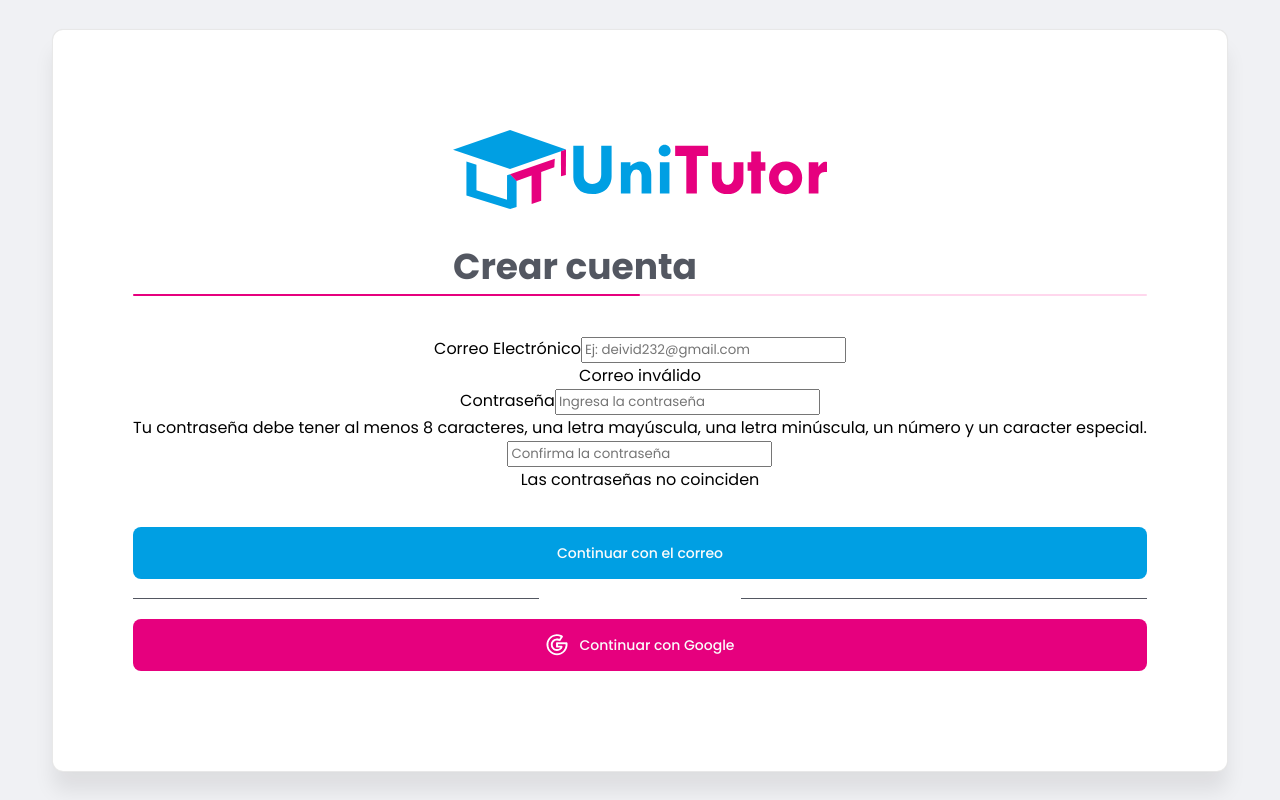
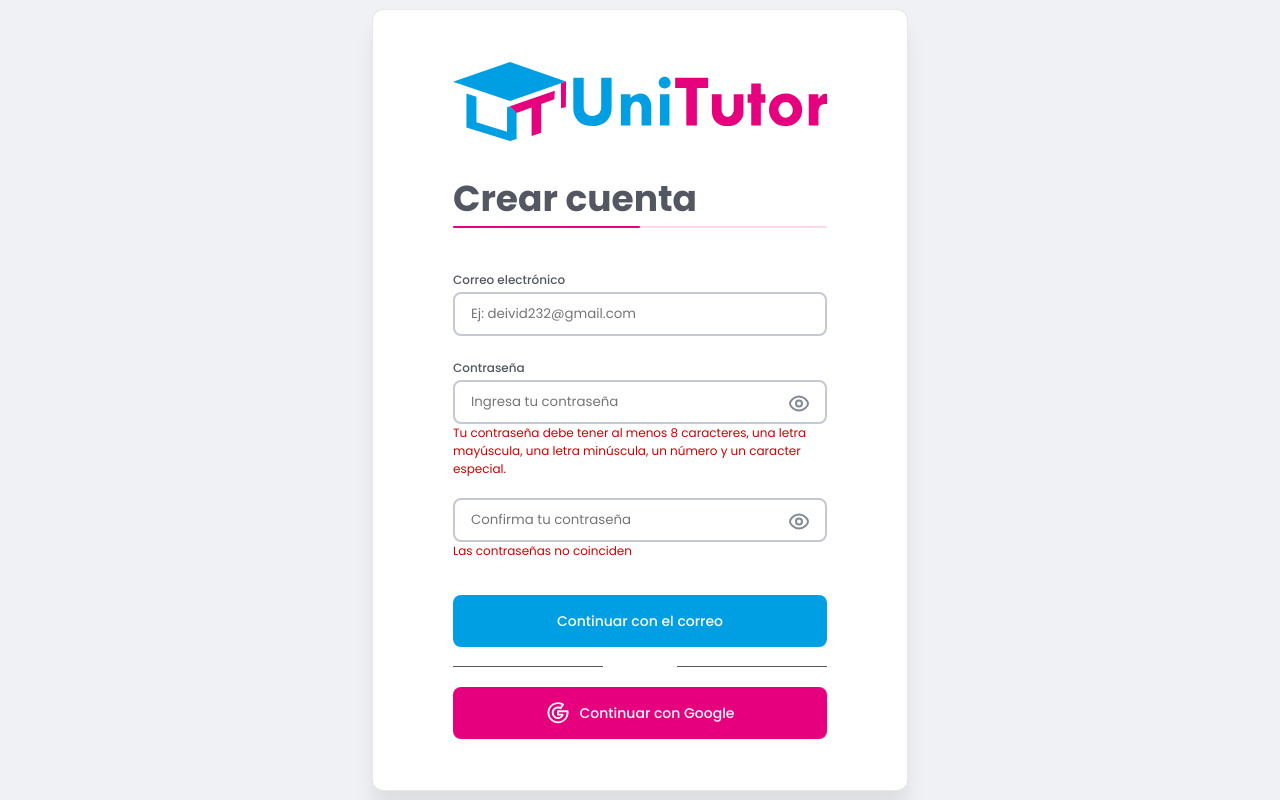
Before and after one commit to satovarr/unitutor, a React (Create React App) app in the folder client/: page / in a window 1280 px wide. Built offline with nearby package versions, Linux system fonts and the light colour scheme.

Commit message:
Minor style fixes
Fixed input styles that were previously overwritten. Styling is now complete

```diff
--- a/client/src/components/registerPage/FormFirstStepComponent.jsx
+++ b/client/src/components/registerPage/FormFirstStepComponent.jsx
@@ -1,5 +1,7 @@
 import React, { useEffect, useState } from 'react'
 import Button from './Button'
+import { PasswordField } from './PasswordField'
+import { InputGroup } from './InputGroup'
 import { GoogleButton } from './Button'
 
 export const FormFirstStepComponent = ( {info, setInfo, setFirstStep, display}) => {
@@ -53,7 +55,7 @@
     //Password validation
     useEffect(() => {
         //Must have at least 8 characters, 1upper case letter, 1lower case letter, 1 number and an special character.
-        if( /^(?=.*[a-z])(?=.*[A-Z])(?=.*\d)(?=.*[@$!%*?&])[A-Za-z\d@$!%*?&]{8,}$/.test(info.pass) ){
+        if ( /^(?=.*[a-z])(?=.*[A-Z])(?=.*\d)(?=.*[@$!%*?&+-^_])[A-Za-z\d@$!%*?&+-^_]{8,}$/.test(info.pass) ){
             if( (info.pass && info.passConfirm) && (info.pass === info.passConfirm)){
                 setIsValid({...isValid, pass: true});
             } else {
@@ -75,21 +77,25 @@
     }, [info.pass, info.passConfirm])
 
   return (
-    <div  className="FormSection form-mail-input" style={display? {display: "flex"}:{display: "none"}}>
-        <div>
-            <label htmlFor="email">Correo Electrónico</label>
-            <input
+    <div>
+        <div className='form-mail-input'>
+            <InputGroup
+                label="Correo electrónico"
+                id="email"
+                placeholder="Ej: deivid232@gmail.com"
                 type="text"
                 value={info.email}
-                placeholder="Ej: deivid232@gmail.com"
-                id="email"
-                name="email"
                 onChange={onInputChange}
+                name={'email'}
             />
-            <p id='emailError'>Correo inválido</p>
         </div>
 
-        <div>
+        <PasswordField
+            onChange={onInputChange}
+            values={[info.pass, info.passConfirm]}
+            names={['pass', 'passConfirm']}
+        />
+        {/* <div>
             <label htmlFor="pass">Contraseña</label>
             <input
                 type="password"
@@ -109,7 +115,7 @@
                 onChange={onInputChange}
             />
             <p id='confirmPassError'>Las contraseñas no coinciden</p>
-        </div>
+        </div> */}
 
         <div className='buttonsContainer'>
                 <Button text={'Continuar con el correo'}
--- a/client/src/components/registerPage/FormSecondStepComponent.jsx
+++ b/client/src/components/registerPage/FormSecondStepComponent.jsx
@@ -8,9 +8,7 @@
     const [image, setImage] = useState("https://cdn.pixabay.com/photo/2015/10/05/22/37/blank-profile-picture-973460_1280.png");
 
     const handleImageChange = ( {target} ) => {
-        console.log('hello')
         const modal = document.getElementById('image-load-modal')
-        console.log(modal)
         modal.classList.toggle('hidden')
         setImage(window.URL.createObjectURL(target.files[0]))
 
@@ -26,7 +24,9 @@
         setFirstStep(true)
     }
 
-    const onNameChange = ( { target } ) => setInfo({ ...info, name: target.value.trim() });
+    const onNameChange = ( { target } ) => {
+        setInfo({ ...info, name: target.value.trim() });
+    }
 
     const onTelChange = ( { target } ) => {
         if(/^\d*$/.test(target.value) && target.value.length <= 10){
@@ -48,35 +48,33 @@
                 <span className="icon">
                     <svg width="35" height="35" viewBox="0 0 35 35" fill="none" xmlns="http://www.w3.org/2000/svg">
                         <path d="M17.5665 31.535C25.4356 31.535 31.8147 25.1558 31.8147 17.2867C31.8147 9.41761 25.4356 3.03845 17.5665 3.03845C9.69739 3.03845 3.31824 9.41761 3.31824 17.2867C3.31824 25.1558 9.69739 31.535 17.5665 31.535Z" fill="none" strokeLinejoin="round" />
-                        <path d="M17.5665 11.5874V22.986"  strokeLinecap="round" strokeLinejoin="round" />
+                        <path d="M17.5665 11.5874V22.986" strokeLinecap="round" strokeLinejoin="round" />
                         <path d="M11.8672 17.2867H23.2658" strokeLinecap="round" strokeLinejoin="round" />
                     </svg>
                 </span>
                 <p>Foto de perfil</p>
             </label>
             <div className="second-form-inputs">
-                <div>
-                    <label htmlFor="name">Nombre</label>
-                    <input
+                <InputGroup
+                    label="Nombre"
+                    id="name"
+                    placeholder="Ingresa nombre completo"
                     type="text"
                     value={info.name}
-                        placeholder="Ingresa nombre completo"
-                        id="name"
-                        name="name"
                     onChange={onNameChange}
+                    name={'name'}
                 />
-                </div>
-                <div>
-                    <label htmlFor="name">Teléfono</label>
-                    <input
+
+                <InputGroup
+                    label="Número de teléfono (opcional)"
+                    id="tel"
+                    placeholder="Ingresa número de teléfono"
                     type="text"
                     value={info.tel}
-                        placeholder="(+57) | 3001231111"
-                        id="tel"
-                        name="tel"
                     onChange={onTelChange}
+                    name={'tel'}
                 />
-                </div>
+
             </div>
 
                 <div className="buttonsContainer">
--- a/client/src/components/registerPage/InputGroup.jsx
+++ b/client/src/components/registerPage/InputGroup.jsx
@@ -1,22 +1,18 @@
 import React from 'react'
 
-export const InputGroup = ({label, id, placeholder, type="text", state, setState, variant="Default", handleBlur = () => {}}) => {
-
-    const onInputChange = ( {target} ) => {
-        setState(target.value);
-    }
+export const InputGroup = ({label, id, placeholder, type="text", value='', onChange, variant="Default", name }) => {
 
     return (
             <div className='input-group'>
                 <label htmlFor={id}>{label}</label>
                 <input
                     type={type}
-                    value={state}
-                    onChange={onInputChange}
-                    onBlur={handleBlur}
+                    value={value}
+                    onChange={onChange}
                     placeholder={placeholder}
                     id={id}
                     className={`input input__${variant}`}
+                    name={name}
                 />
             </div>
             )
--- a/client/src/components/registerPage/PasswordField.jsx
+++ b/client/src/components/registerPage/PasswordField.jsx
@@ -1,14 +1,30 @@
 import React from 'react'
 import PasswordInput from './PasswordInput'
 
-export const PasswordField = () => {
+export const PasswordField = ({onChange, names=['form-password', 'form-password-confirm'], values=['', '']}) => {
   return (
     <div className='password-field'>
       <div className='input-group'>
-        <label htmlFor="form-password">Contraseña</label>
-        <PasswordInput id={'form-password'} placeholder={'Ingresa tu contraseña'}/>
+        <label htmlFor={names[0]}>Contraseña</label>
+        <PasswordInput
+          id={names[0]}
+          placeholder={'Ingresa tu contraseña'}
+          name={names[0]}
+          value={values[0]}
+          onChange={onChange}
+        />
+        <p id='passError'>Tu contraseña debe tener al menos 8 caracteres, una letra mayúscula, una letra minúscula, un número y un caracter especial.</p>
       </div>
-      <PasswordInput id={'form-password-confirm'} placeholder={'Confirma tu contraseña'} />
+      <div>
+        <PasswordInput
+          id={names[1]}
+          placeholder={'Confirma tu contraseña'}
+          name={names[1]}
+          value={values[1]}
+          onChange={onChange}
+        />
+        <p id='confirmPassError'>Las contraseñas no coinciden</p>
+      </div>
     </ div>
   )
 }
--- a/client/src/components/registerPage/PasswordInput.jsx
+++ b/client/src/components/registerPage/PasswordInput.jsx
@@ -1,6 +1,6 @@
 import { useState } from "react"
 
-const PasswordInput = ({ placeholder, id }) => {
+const PasswordInput = ({ placeholder, id, name, onChange }) => {
     //State to hide/show password
     const [showPass, setShowPass]  = useState(false)
 
@@ -10,7 +10,14 @@
 
     return (
         < div className='input__Password' >
-            <input id={id} type={showPass ? '': 'password'} placeholder={placeholder} className="input input__Password" />
+            <input
+                id={id}
+                type={showPass ? '': 'password'}
+                placeholder={placeholder}
+                className="input input__Password"
+                name={name}
+                onChange={onChange}
+            />
             <span className='icon' onClick={togglePassword}>
                 {
                     showPass
--- a/client/src/styles/RegisterComponentStyle.css
+++ b/client/src/styles/RegisterComponentStyle.css
@@ -228,4 +228,8 @@
     .input {
         width: 374px !important;
     }
+
+    #passError {
+        width: 374px !important;
+    }
 }
--- a/client/src/styles/componentStyles/inputs.css
+++ b/client/src/styles/componentStyles/inputs.css
@@ -42,6 +42,13 @@
     stroke-width: 2;
 }
 
+#passError, #confirmPassError {
+    width: 250px;
+    font-size: 12px;
+    color: var(--error-color-300);
+    text-align: start;
+}
+
 /* Animations */
 .input:hover {
     border-color: var(--primary-color-200);
```
Lines whose indentation alone changed are shown as unchanged.
